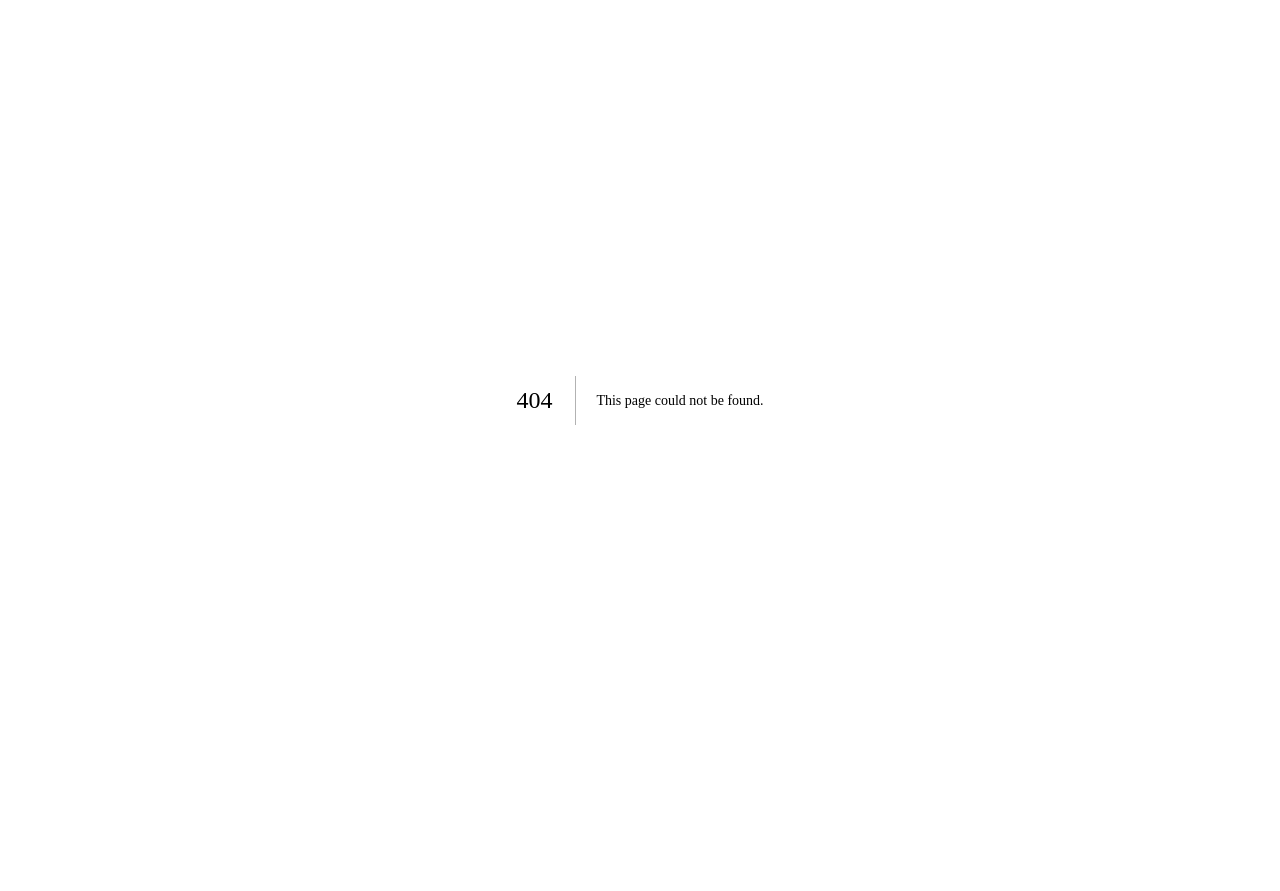
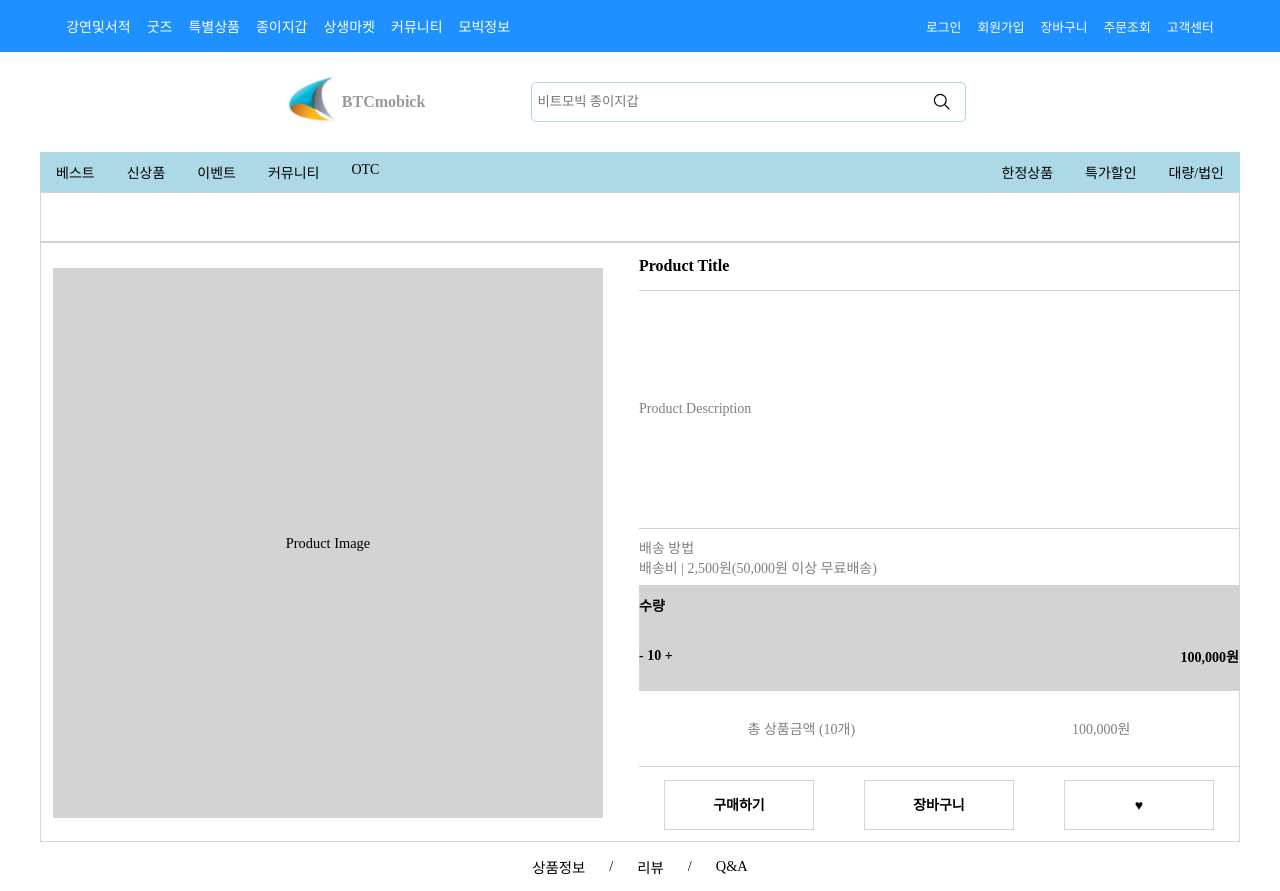
Before and after one commit to choonsimDev/MobickStation, a Next.js app: page /productsDetail in a window 1280 px wide. Before the commit this address had no page. Shown: the top 891 px of the page. Before the commit the page ends 800 px from the top, so only its background shows below. Built offline with nearby package versions, Linux system fonts and the light colour scheme; a web font is replaced by a local one.

Commit message:
Add ProductDetail.js

```diff
--- a/components/Main/Banner.js
+++ b/components/Main/Banner.js
@@ -106,7 +106,7 @@ export default function Banner() {
           ))}
       </DetailCategory>
       <MainBanner>
-        <MainBannerImgBox href="/preparing">
+        <MainBannerImgBox href="/productsDetail">
           <SwiperBanner />
         </MainBannerImgBox>
         {/* <MainBannerImgButton></MainBannerImgButton> */}
--- a/components/Main/Header.js
+++ b/components/Main/Header.js
@@ -1,6 +1,6 @@
 import styled from "styled-components";
 
-const StyledHeader = styled.a`
+const StyledHeader = styled.div`
   width: 100%;
   padding: 1rem;
   display: flex;
@@ -25,24 +25,33 @@ const StyledHeader = styled.a`
   }
 `;
 
+const StyledLink = styled.a`
+  color: #ffffff;
+  cursor: pointer;
+  text-decoration: none;
+  &:hover {
+    text-decoration: underline;
+  }
+`;
+
 export default function Header() {
   return (
-    <StyledHeader href="/preparing">
+    <StyledHeader>
       <div>
-        <div>강연및서적</div>
-        <div>굿즈</div>
-        <div>특별상품</div>
-        <div>종이지갑</div>
-        <div>상생마켓</div>
-        <div>커뮤니티</div>
-        <div>모빅정보</div>
+        <StyledLink href="/preparing">강연및서적</StyledLink>
+        <StyledLink href="/preparing">굿즈</StyledLink>
+        <StyledLink href="/preparing">특별상품</StyledLink>
+        <StyledLink href="/preparing">종이지갑</StyledLink>
+        <StyledLink href="/preparing">상생마켓</StyledLink>
+        <StyledLink href="/community">커뮤니티</StyledLink>
+        <StyledLink href="/preparing">모빅정보</StyledLink>
       </div>
       <div>
-        <div>로그인</div>
-        <div>회원가입</div>
-        <div>장바구니</div>
-        <div>주문조회</div>
-        <div>고객센터</div>
+        <StyledLink href="/preparing">로그인</StyledLink>
+        <StyledLink href="/preparing">회원가입</StyledLink>
+        <StyledLink href="/cart">장바구니</StyledLink>
+        <StyledLink href="/preparing">주문조회</StyledLink>
+        <StyledLink href="/preparing">고객센터</StyledLink>
       </div>
     </StyledHeader>
   );
--- a/components/Main/LogoAndSearch.js
+++ b/components/Main/LogoAndSearch.js
@@ -1,6 +1,6 @@
 import Styled from "styled-components";
 import { IoSearchOutline } from "react-icons/io5";
-import Link from "next/link";
+// import Link from "next/link";
 // import Image from "next/image";
 
 const StyledLogoSearchWrapper = Styled.div`
@@ -26,8 +26,9 @@ const StyledLogo = Styled.div`
     justify-content: center;
     align-items: center;
     gap: 0.2rem;
+
+
     cursor: pointer;
-
     & div:first-child {
       width: 60px;
       height: 60px;
@@ -39,12 +40,12 @@ const StyledLogo = Styled.div`
 `;
 
 const StyledLogoLink = Styled.a`
+    position: relative;
+    font-size: 1rem;
+    font-weight: 600;
     text-decoration: none;
-    color: black;
-    position: relative;
-          font-size: 1rem;
-      font-weight: 600;
-      color: #999999;
+        text-decoration: none;
+    color: #999999;
     `;
 
 const StyledSearchWrapper = Styled.div`
@@ -124,7 +125,10 @@ export default function LogoAndSearch() {
     <StyledLogoSearchWrapper>
       <StyledLogoBox>
         <StyledLogo>
-          <img src="/images/LogoImage.png" alt="wallet" width={60} />
+          <StyledLogoLink href="/">
+            <img src="/images/LogoImage.png" alt="wallet" width={60} />
+          </StyledLogoLink>
+
           <StyledLogoLink href="/">BTCmobick</StyledLogoLink>
         </StyledLogo>
         <StyledSearchWrapper>
--- /dev/null
+++ b/pages/productsDetail.js
@@ -0,0 +1,242 @@
+import styled from "styled-components";
+import Header from "@/components/Main/Header";
+import LogoAndSearch from "@/components/Main/LogoAndSearch";
+import Footer from "@/components/Main/Footer";
+
+const StyledDiv = styled.div`
+  display: flex;
+  flex-direction: column;
+  justify-content: center;
+  align-items: center;
+`;
+
+const StyledBack = styled.a`
+  top: 20px;
+  left: 20px;
+  margin-top: 50px;
+  font-size: 1.5rem;
+  font-weight: bold;
+  color: #999999;
+  text-decoration: none;
+  cursor: pointer;
+  &:hover {
+    text-decoration: underline;
+  }
+`;
+
+const ProductsDetailWrapper = styled.div`
+  width: 1200px;
+  height: 2000px;
+  display: flex;
+  flex-direction: column;
+  justify-content: flex-start;
+  align-items: center;
+`;
+
+const ProductsCategory = styled.div`
+  width: 1200px;
+  height: 50px;
+  display: flex;
+  flex-direction: row;
+  justify-content: flex-start;
+  align-items: left;
+  gap: 1.5rem;
+  font-size: 0.9rem;
+  border: 1px solid lightgray;
+`;
+const ProductsDetailBox = styled.div`
+  width: 1200px;
+  height: 600px;
+  display: flex;
+  flex-direction: row;
+  justify-content: flex-start;
+  align-items: left;
+  gap: 1.5rem;
+  font-size: 0.9rem;
+  border: 1px solid lightgray;
+`;
+
+const ProductDetailLeftBox = styled.div`
+  width: 600px;
+  height: 600px;
+  display: flex;
+  flex-direction: column;
+  justify-content: center;
+  align-items: center;
+`;
+
+const ProductImageBox = styled.div`
+  width: 550px;
+  height: 550px;
+  display: flex;
+  justify-content: center;
+  align-items: center;
+  background-color: lightgray;
+`;
+
+const ProductDetailRightBox = styled.div`
+  width: 600px;
+  height: 600px;
+  display: flex;
+  flex-direction: column;
+  justify-content: flex-start;
+  align-items: center;
+`;
+
+const ProductTitleBox = styled.div`
+  width: 600px;
+  height: 50px;
+  display: flex;
+  flex-direction: row;
+  justify-content: flex-start;
+  align-items: center;
+  font-size: 16px;
+  font-weight: bold;
+  border-bottom: 1px solid lightgray;
+`;
+const ProductDescriptionBox = styled.div`
+  width: 600px;
+  height: 250px;
+  display: flex;
+  flex-direction: row;
+  justify-content: flex-start;
+  align-items: center;
+  font-size: 14px;
+  color: gray;
+  border-bottom: 1px solid lightgray;
+`;
+const ProductDetailBox = styled.div`
+  width: 600px;
+  height: 60px;
+  display: flex;
+  flex-direction: column;
+  justify-content: center;
+  align-items: flex-start;
+  font-size: 14px;
+  color: gray;
+  border-bottom: 1px solid lightgray;
+`;
+const ProductQuantitylBox = styled.div`
+  width: 600px;
+  height: 110px;
+  display: flex;
+  flex-direction: column;
+  justify-content: center;
+  align-items: flex-start;
+  font-size: 14px;
+  font-weight: bold;
+  gap: 1rem;
+  background-color: lightgray;
+  border-bottom: 1px solid lightgray;
+  & > div:nth-child(2) {
+    display: flex;
+    flex-direction: row;
+    justify-content: space-between;
+    align-items: center;
+    width: 600px;
+    height: 50px;
+    font-size: 14px;
+  }
+`;
+
+const ProductPriceBox = styled.div`
+  width: 600px;
+  height: 80px;
+  display: flex;
+  flex-direction: row;
+  justify-content: space-around;
+  align-items: center;
+  font-size: 14px;
+  color: gray;
+  border-bottom: 1px solid lightgray;
+`;
+
+const ProductBuyCartLike = styled.div`
+  width: 600px;
+  height: 80px;
+  display: flex;
+  flex-direction: row;
+  justify-content: space-around;
+  align-items: center;
+  & > div {
+    font-size: 14px;
+    font-weight: bold;
+    width: 150px;
+    height: 50px;
+    text-align: center;
+    line-height: 50px;
+    border: 1px solid lightgray;
+  }
+`;
+
+const ProductsNavi = styled.div`
+  width: 1200px;
+  height: 50px;
+  display: flex;
+  flex-direction: row;
+  justify-content: center;
+  align-items: center;
+  gap: 1.5rem;
+  font-size: 0.9rem;
+  border-bottom: 1px solid lightgray;
+`;
+
+const ProductNaviDetail = styled.div`
+  width: 1200px;
+  height: 400px;
+  display: flex;
+  flex-direction: row;
+  justify-content: center;
+  align-items: left;
+  gap: 1.5rem;
+  font-size: 14px;
+  border: 1px solid lightgray;
+`;
+
+export default function productsDetail() {
+  return (
+    <StyledDiv>
+      <Header />
+      <LogoAndSearch />
+      <ProductsDetailWrapper>
+        <ProductsCategory></ProductsCategory>
+        <ProductsDetailBox>
+          {" "}
+          <ProductDetailLeftBox>
+            <ProductImageBox>Product Image</ProductImageBox>
+          </ProductDetailLeftBox>
+          <ProductDetailRightBox>
+            <ProductTitleBox>Product Title</ProductTitleBox>
+            <ProductDescriptionBox>Product Description</ProductDescriptionBox>
+            <ProductDetailBox>
+              <div>배송 방법</div>
+              <div>배송비 | 2,500원(50,000원 이상 무료배송)</div>
+            </ProductDetailBox>
+            <ProductQuantitylBox>
+              <div>수량</div>
+              <div>
+                <div>- 10 +</div>
+                <div>100,000원</div>
+              </div>
+            </ProductQuantitylBox>
+            <ProductPriceBox>
+              <div>총 상품금액 (10개)</div>
+              <div>100,000원</div>
+            </ProductPriceBox>
+            <ProductBuyCartLike>
+              <div>구매하기</div>
+              <div>장바구니</div>
+              <div>♥</div>
+            </ProductBuyCartLike>
+          </ProductDetailRightBox>
+        </ProductsDetailBox>
+        <ProductsNavi>
+          <div>상품정보</div>/<div>리뷰</div>/<div>Q&A</div>
+        </ProductsNavi>
+        <ProductNaviDetail></ProductNaviDetail>
+        <StyledBack href="/">돌아가기</StyledBack>
+      </ProductsDetailWrapper>
+      <Footer />
+    </StyledDiv>
+  );
+}
```
Also changed, not shown: components/Main/Products.js (+13 -7 lines), components/Main/TodayItem.js (+16 -12 lines), pages/cart.js (added, +49 -0 lines).
